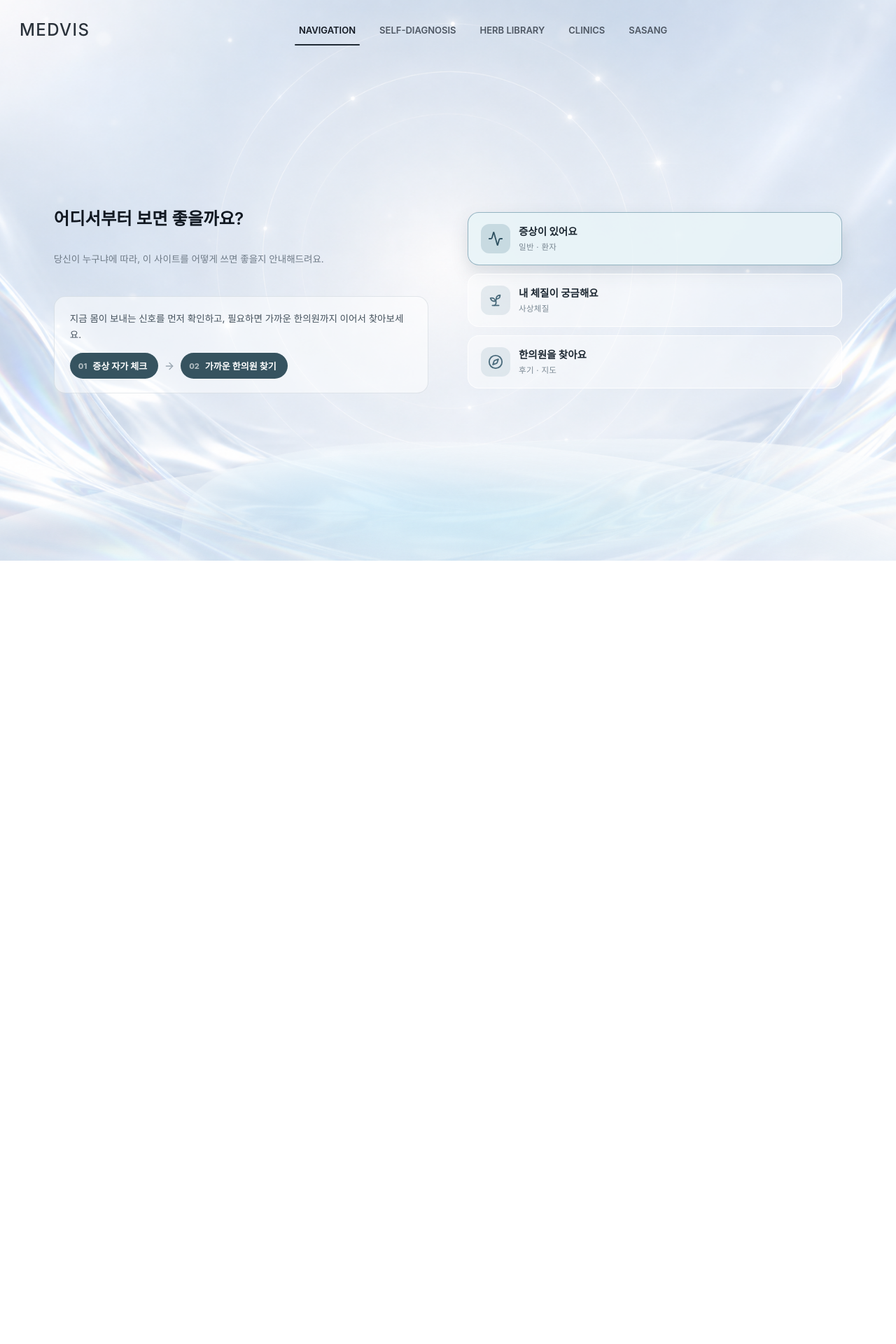
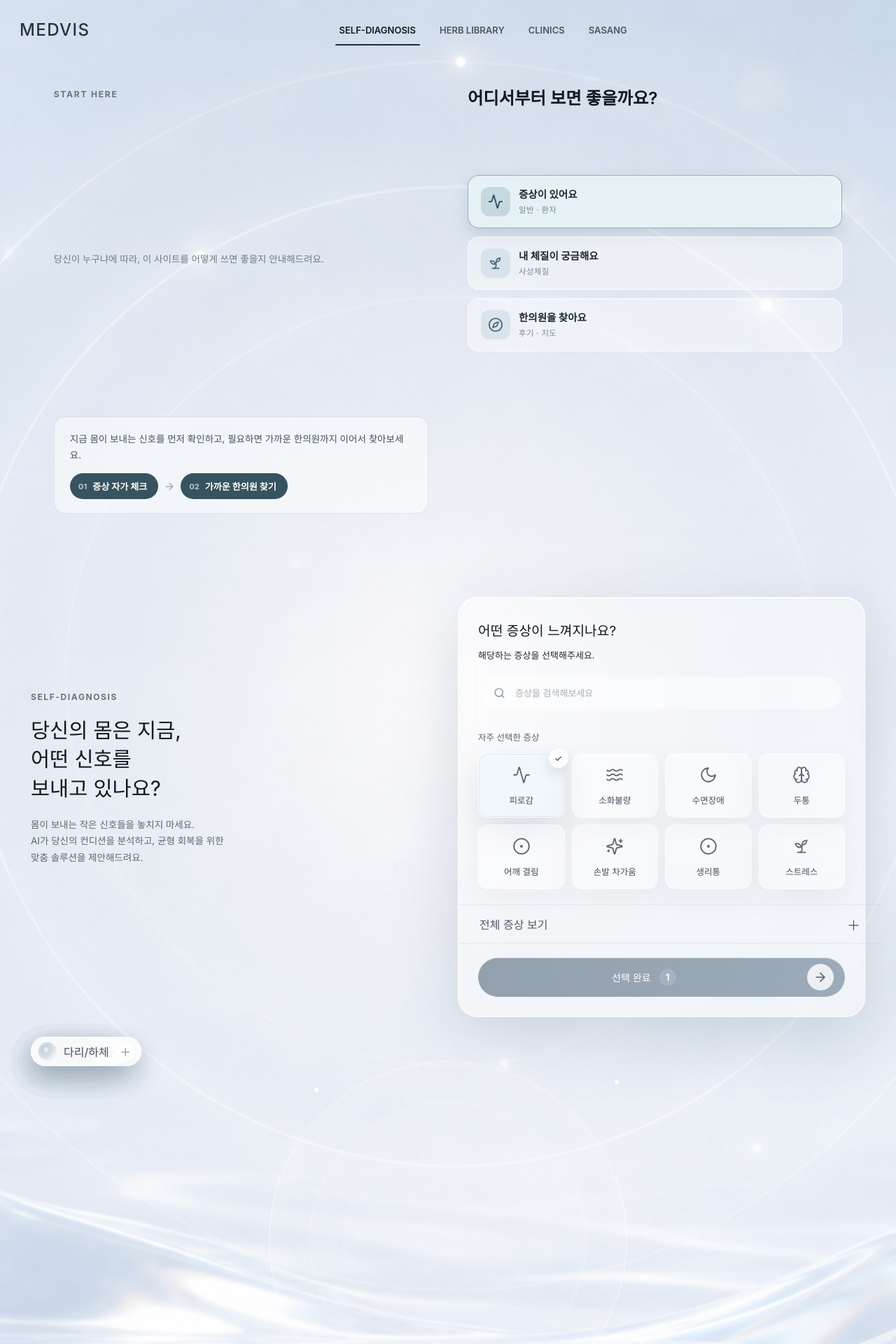
Before and after one commit to tmznwnel00/nakdae_haengnim, a React (Vite) app: page / in a window 1280 px wide. Shown: the top 1920 px of the page at 70% size. Before the commit the page ends 801 px from the top, so only its background shows below. Built offline with nearby package versions, Linux system fonts and the light colour scheme; a web font is replaced by a local one.

Commit message:
feat: rollback

```diff
--- a/src/App.jsx
+++ b/src/App.jsx
@@ -35,15 +35,6 @@ const ICONS = {
   Activity, Brain, Waves, Sparkles, Sprout, Moon, CircleDot, Leaf,
 };
 
-const DEFAULT_BODY_TAGS = [
-  { id: "head_skin",    label: "머리/얼굴/피부", count: 2858, tag: { x: 6,  y:  9 }, zone: "ellipse(10% 8%  at 50% 11%)", gradient: "radial-gradient(ellipse 62% 78% at 50% 11%, rgba(185,70,60,0.54), transparent 72%)" },
-  { id: "neck_shoulder",label: "목/어깨",        count: 1628, tag: { x: 72, y: 20 }, zone: "ellipse(30% 5%  at 50% 22%)", gradient: "radial-gradient(ellipse 92% 44% at 50% 22%, rgba(185,70,60,0.48), transparent 70%)" },
-  { id: "whole",        label: "전신",           count: 2560, tag: { x: 82, y: 32 }, zone: "inset(0% 0% 0% 0%)", gradient: "radial-gradient(ellipse 80% 90% at 50% 50%, rgba(185,70,60,0.28), transparent 72%)" },
-  { id: "digestive",    label: "소화기",         count:  297, tag: { x: 82, y: 44 }, zone: "ellipse(10% 9%  at 50% 39%)", gradient: "radial-gradient(ellipse 55% 84% at 50% 39%, rgba(185,70,60,0.52), transparent 72%)" },
-  { id: "waist",        label: "허리",           count:  909, tag: { x: 6,  y: 48 }, zone: "ellipse(28% 4%  at 50% 47%)", gradient: "radial-gradient(ellipse 92% 42% at 50% 47%, rgba(185,70,60,0.50), transparent 68%)" },
-  { id: "leg_knee",     label: "다리/무릎",      count:  390, tag: { x: 82, y: 72 }, zone: "inset(60% 32% 16% 32%)", gradient: "radial-gradient(ellipse 32% 13% at 50% 72%, rgba(185,70,60,0.54), transparent 90%)" },
-];
-
 function useKnowledgeData() {
   const [data, setData] = useState({
     herbs: [], symptoms: [], prescriptions: [],
@@ -64,19 +55,6 @@ function useKnowledgeData() {
   return data;
 }
 
-function useBodyTags() {
-  const [bodyTags, setBodyTags] = useState(DEFAULT_BODY_TAGS);
-
-  useEffect(() => {
-    fetch("/data/body_tags.json")
-      .then((res) => res.json())
-      .then(setBodyTags)
-      .catch((err) => console.error("body tag data fetch failed", err));
-  }, []);
-
-  return bodyTags;
-}
-
 function useClinicsData(active) {
   const [clinics, setClinics] = useState([]);
   useEffect(() => {
@@ -92,8 +70,7 @@ function App() {
     if (h === "#library") return "library";
     if (h === "#clinics") return "clinics";
     if (h === "#sasang") return "sasang";
-    if (h === "#diagnosis") return "diagnosis";
-    return "navigation";
+    return "diagnosis";
   });
   const [complaint, setComplaint] = useState(null);
   const [libTarget, setLibTarget] = useState(null); // 진단→라이브러리 사전선택 U코드
@@ -103,8 +80,7 @@ function App() {
 
   const setView = (nextView) => {
     setViewState(nextView);
-    const hashMap = { library: "library", clinics: "clinics", sasang: "sasang", diagnosis: "diagnosis" };
-    window.location.hash = hashMap[nextView] || "";
+    window.location.hash = nextView === "library" ? "library" : nextView === "clinics" ? "clinics" : nextView === "sasang" ? "sasang" : "";
   };
 
   // 증상 선택 → 진단 결과 화면 열기
@@ -121,12 +97,10 @@ function App() {
   };
 
   const isAltView = view === "library" || view === "clinics" || view === "sasang";
-  const shellExtra = view === "library" ? "library-shell" : view === "clinics" ? "clinics-shell" : view === "sasang" ? "sasang-shell" : view === "navigation" ? "navigation-shell" : "";
   return (
     <main className={`shell ${isAltView ? "library-shell" : ""}`}>
       <Header view={view} setView={setView} />
-      {view === "navigation" ? <PersonaGuide setView={setView} /> :
-       view === "library" ? <HerbLibrary data={data} initialSelectedId={libTarget} onConsumeInitial={() => setLibTarget(null)} /> :
+      {view === "library" ? <HerbLibrary data={data} initialSelectedId={libTarget} onConsumeInitial={() => setLibTarget(null)} /> :
        view === "clinics" ? <ClinicsPage clinics={clinicsData} /> :
        view === "sasang" ? <SasangPage setView={setView} /> :
        view === "diagnosis-result" && complaint ? <DiagnosisResult complaint={complaint} setView={setView} onOpenLibrary={openLibraryUcode} ucodeIds={ucodeIdSet} /> :
@@ -137,7 +111,6 @@ function App() {
 
 function Header({ view, setView }) {
   const items = [
-    ["navigation", "NAVIGATION"],
     ["diagnosis", "SELF-DIAGNOSIS"],
     ["library", "HERB LIBRARY"],
     ["clinics", "CLINICS"],
@@ -146,10 +119,10 @@ function Header({ view, setView }) {
 
   return (
     <header className="topbar">
-      <button className="brand brand-button" type="button" onClick={() => setView("navigation")}>MEDVIS</button>
+      <button className="brand brand-button" type="button" onClick={() => setView("diagnosis")}>MEDVIS</button>
       <nav className="nav" aria-label="Primary">
         {items.map(([key, label]) => (
-          <button key={key} className={view === key ? "active" : ""} type="button" onClick={() => setView(key)}>
+          <button key={key} className={view === key ? "active" : ""} type="button" onClick={() => setView(["library", "clinics", "sasang"].includes(key) ? key : "diagnosis")}>
             {label}
           </button>
         ))}
@@ -200,9 +173,26 @@ function PersonaGuide({ setView }) {
   const active = PERSONAS.find((p) => p.id === persona) || PERSONAS[0];
   return (
     <section className="persona-guide" aria-label="사용 안내">
-      <div className="persona-left">
+      <p className="eyebrow">START HERE</p>
       <h2 className="persona-title">어디서부터 보면 좋을까요?</h2>
       <p className="persona-lead">당신이 누구냐에 따라, 이 사이트를 어떻게 쓰면 좋을지 안내해드려요.</p>
+      <div className="persona-cards" role="tablist">
+        {PERSONAS.map((p) => {
+          const Icon = p.icon;
+          const on = p.id === persona;
+          return (
+            <button key={p.id} type="button" role="tab" aria-selected={on}
+              className={`persona-card ${on ? "active" : ""}`}
+              onClick={() => setPersona(p.id)}>
+              <span className="persona-card-icon"><Icon size={22} /></span>
+              <span className="persona-card-body">
+                <strong>{p.title}</strong>
+                <small>{p.subtitle}</small>
+              </span>
+            </button>
+          );
+        })}
+      </div>
       <div className="persona-guide-detail">
         <p className="persona-blurb">{active.blurb}</p>
         <div className="persona-path">
@@ -214,26 +204,6 @@ function PersonaGuide({ setView }) {
               </button>
             </Fragment>
           ))}
-          </div>
-        </div>
-      </div>
-      <div className="persona-right">
-        <div className="persona-cards" role="tablist">
-          {PERSONAS.map((p) => {
-            const Icon = p.icon;
-            const on = p.id === persona;
-            return (
-              <button key={p.id} type="button" role="tab" aria-selected={on}
-                className={`persona-card ${on ? "active" : ""}`}
-                onClick={() => setPersona(p.id)}>
-                <span className="persona-card-icon"><Icon size={22} /></span>
-                <span className="persona-card-body">
-                  <strong>{p.title}</strong>
-                  <small>{p.subtitle}</small>
-                </span>
-              </button>
-            );
-          })}
         </div>
       </div>
     </section>
@@ -271,13 +241,15 @@ const labelOf = (c) => LABEL_BY_COMPLAINT[c] || c;
 const iconOf = (c) => ICON_BY_COMPLAINT[c] || Leaf;
 
 function StartPage({ setView, onDiagnose }) {
-  const [selected, setSelected] = useState("만성피로"); // 선택된 한방 호소(enum)
-  const [activeBodyTag, setActiveBodyTag] = useState(null);
-  const bodyTags = useBodyTags();
-  const bodyDebug = new URLSearchParams(window.location.search).has("bodyDebug");
-  const [debugPos, setDebugPos] = useState(null);
-  const primary = selected || null;
+  const [selected, setSelected] = useState(["만성피로"]); // 선택된 한방 호소(enum)
+  const [activeBody, setActiveBody] = useState(null);     // 신체부위 필터
+  const [showAll, setShowAll] = useState(false);          // 전체 증상 보기
+  const [query, setQuery] = useState("");                 // 검색어
+  const primary = selected[0] || null;
   const goDiagnose = () => onDiagnose && onDiagnose(primary);
+
+  const toggleComplaint = (c) =>
+    setSelected((cur) => (cur.includes(c) ? cur.filter((x) => x !== c) : [...cur, c]));
   const resetView = () => { setShowAll(false); setActiveBody(null); setQuery(""); };
   const pickBody = (part) => { setQuery(""); setShowAll(false); setActiveBody((p) => (p === part ? null : part)); };
 
@@ -299,17 +271,9 @@ function StartPage({ setView, onDiagnose }) {
   }
   const isFrequent = !q && !showAll && !activeBody;
 
-  const handleFigureMouseMove = bodyDebug ? (e) => {
-    const rect = e.currentTarget.getBoundingClientRect();
-    const x = Math.round((e.clientX - rect.left) / rect.width * 100);
-    const y = Math.round((e.clientY - rect.top) / rect.height * 100);
-    setDebugPos({ x, y, px: e.clientX - rect.left, py: e.clientY - rect.top });
-  } : undefined;
-
-  const handleFigureMouseLeave = bodyDebug ? () => setDebugPos(null) : undefined;
-
   return (
     <>
+      <PersonaGuide setView={setView} />
       <section className="hero" aria-label="Self diagnosis">
       <div className="intro">
         <p className="eyebrow">SELF-DIAGNOSIS</p>
@@ -317,63 +281,20 @@ function StartPage({ setView, onDiagnose }) {
         <p className="copy">몸이 보내는 작은 신호들을 놓치지 마세요.<br />AI가 당신의 컨디션을 분석하고, 균형 회복을 위한<br />맞춤 솔루션을 제안해드려요.</p>
       </div>
 
-      <div className="anatomy-stage" aria-label="신체 부위">
-        <div className="orbit orbit-a" /><div className="orbit orbit-b" /><div className="orbit orbit-c" />
-        <div className="spark s1" /><div className="spark s2" /><div className="spark s3" />
-        <div className={`figure-wrap ${bodyDebug ? "debug" : ""}`}
-          onMouseMove={handleFigureMouseMove}
-          onMouseLeave={handleFigureMouseLeave}
-        >
-          <img className="human-figure" src="/assets/images/human-figure-cropped.png" alt="" />
-          <div className="body-heat-layer">
-            {bodyTags.map((part) => (
-              <div
-                key={`${part.id}-heat`}
-                className={`body-heat-zone ${activeBodyTag === part.id ? "active" : ""}`}
-                style={{ clipPath: part.zone, WebkitClipPath: part.zone, background: part.gradient }}
-              />
-            ))}
-          </div>
-          <div className="body-zone-debug" aria-hidden="true">
-            {bodyTags.map((part) => (
-              <div
-                key={`${part.id}-debug`}
-                className="body-zone-guide"
-                style={{ clipPath: part.zone, WebkitClipPath: part.zone }}
-              />
-            ))}
-          </div>
-          {bodyDebug && debugPos && (
-            <>
-              <div className="debug-crosshair-v" style={{ left: `${debugPos.x}%` }} />
-              <div className="debug-crosshair-h" style={{ top: `${debugPos.y}%` }} />
-              <div className="debug-pos-label" style={{
-                left: debugPos.x > 60 ? "auto" : `${debugPos.x}%`,
-                right: debugPos.x > 60 ? `${100 - debugPos.x}%` : "auto",
-                top: debugPos.y > 80 ? "auto" : `${debugPos.y}%`,
-                bottom: debugPos.y > 80 ? `${100 - debugPos.y}%` : "auto",
-              }}>
-                x:{debugPos.x} y:{debugPos.y}
-              </div>
-            </>
-          )}
-          {bodyTags.map((part) => (
-            <button
-              key={part.id}
-              className={`body-tag data-body-tag ${activeBodyTag === part.id ? "active" : ""}`}
-              style={{ left: `${part.tag.x}%`, top: `${part.tag.y}%` }}
-              type="button"
-              onMouseEnter={() => setActiveBodyTag(part.id)}
-              onMouseLeave={() => setActiveBodyTag(null)}
-              onFocus={() => setActiveBodyTag(part.id)}
-              onBlur={() => setActiveBodyTag(null)}
-            >
-              <span />
-              {part.label}
-              <small>{Number(part.count || 0).toLocaleString()}</small>
-            </button>
-          ))}
-        </div>
+      <div className="anatomy-stage">
+        <div className="orbit orbit-a" aria-hidden="true" /><div className="orbit orbit-b" aria-hidden="true" /><div className="orbit orbit-c" aria-hidden="true" />
+        <div className="spark s1" aria-hidden="true" /><div className="spark s2" aria-hidden="true" /><div className="spark s3" aria-hidden="true" />
+        {BODY_PARTS.map((b) => {
+          const on = activeBody === b.part;
+          const cnt = b.complaints.filter((c) => selected.includes(c)).length;
+          return (
+            <button key={b.part} data-part={b.part} type="button"
+              className={`body-tag ${on ? "active" : ""} ${cnt ? "has-selection" : ""}`}
+              aria-pressed={on} onClick={() => pickBody(b.part)}>
+              <span />{b.label} {cnt ? <span className="count">{cnt}</span> : <b>＋</b>}
+            </button>
+          );
+        })}
       </div>
 
       <aside className="diagnosis" aria-label="증상 선택">
@@ -391,9 +312,9 @@ function StartPage({ setView, onDiagnose }) {
             ) : (
               items.map((complaint) => {
                 const Icon = iconOf(complaint);
-                const isSelected = selected === complaint;
-                return (
-                  <button key={complaint} className={`symptom ${isSelected ? "selected" : ""}`} type="button" onClick={() => setSelected(complaint)}>
+                const isSelected = selected.includes(complaint);
+                return (
+                  <button key={complaint} className={`symptom ${isSelected ? "selected" : ""}`} type="button" onClick={() => toggleComplaint(complaint)}>
                     {isSelected && <i className="check">✓</i>}
                     <Icon className="sym-icon" />
                     {labelOf(complaint)}
@@ -405,7 +326,7 @@ function StartPage({ setView, onDiagnose }) {
           <button className="all" type="button" onClick={() => { setShowAll((v) => !v); setActiveBody(null); setQuery(""); }}>
             <span>{showAll ? "자주 본 증상만" : "전체 증상 보기"}</span><b>{showAll ? "－" : "＋"}</b>
           </button>
-          <button className="complete" type="button" onClick={goDiagnose} disabled={!primary}><span>선택 완료</span><b><ArrowRight size={20} /></b></button>
+          <button className="complete" type="button" onClick={goDiagnose} disabled={!primary}><span>선택 완료</span><small>{selected.length}</small><b><ArrowRight size={20} /></b></button>
         </div>
       </aside>
 
```
Lines whose indentation alone changed are shown as unchanged.
